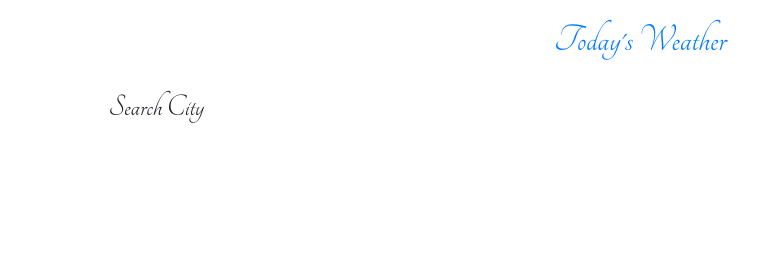
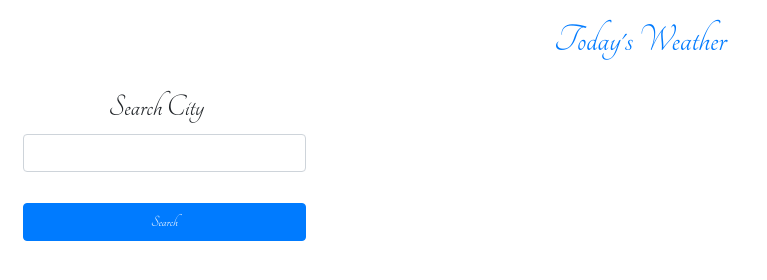
Before and after one commit to Dre0239/Weather, a plain HTML site: page index.html in a window 1280 px wide. Shown: the whole page, without its empty margins (0-767 px from the left). Drawn offline with nearby package versions, Linux system fonts and the light colour scheme.

Commit message:
creating html.

```diff
--- a/index.html
+++ b/index.html
@@ -23,13 +23,21 @@
       }
     </style>
   </head>
-  <body>
+  <body class="min-100-vh flex-colum">
     <header class="p-3 text-primary text-center">
       <h1>Today's Weather</h1>
     </header>
     <section class="col-12 flex-container row">
+      <!-- search box -->
       <div class="col-3">
         <h2 class="text-center">Search City</h2>
+        <input
+          name="City Search"
+          id="search"
+          type="text"
+          class="form-control m-2 text-center"
+        />
+        <button type="submit" class="btn btn-primary col-12 m-2">Search</button>
       </div>
     </section>
   </body>
```
